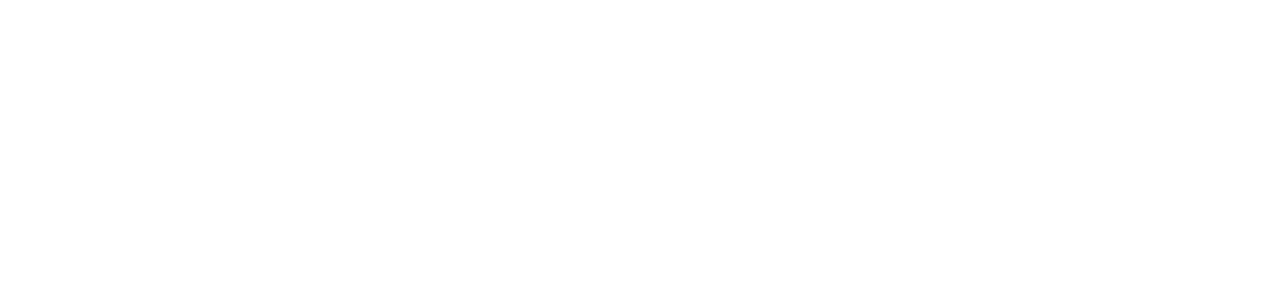
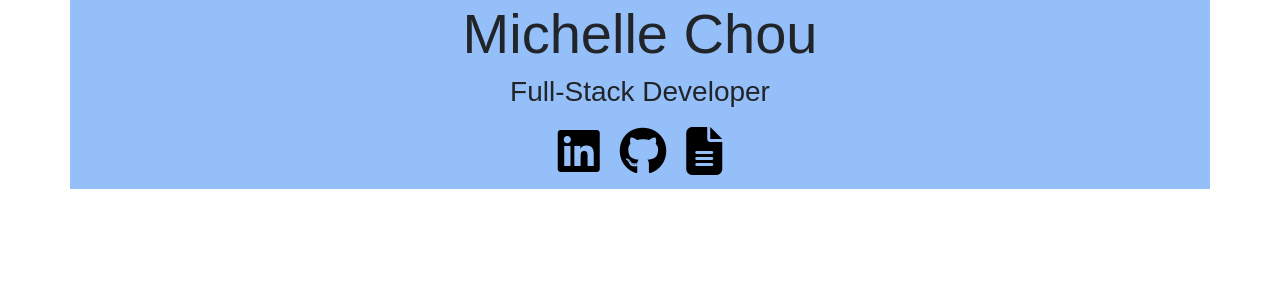
Before and after one commit to choumrdh/20_React_Portfolio, a React (Create React App) app in the folder react-portfolio/: page / in a window 1280 px wide. Shown: the top 300 px of the page. Built offline with nearby package versions, Linux system fonts and the light colour scheme.

Commit message:
created header

```diff
--- a/react-portfolio/public/index.html
+++ b/react-portfolio/public/index.html
@@ -24,7 +24,8 @@
       work correctly both with client-side routing and a non-root public URL.
       Learn how to configure a non-root public URL by running `npm run build`.
     -->
-    <title>React App</title>
+    <script src="https://kit.fontawesome.com/1c9a326535.js" crossorigin="anonymous"></script>
+    <title>Michelle's Portfolio</title>
   </head>
   <body>
     <noscript>You need to enable JavaScript to run this app.</noscript>
--- a/react-portfolio/src/App.js
+++ b/react-portfolio/src/App.js
@@ -1,22 +1,24 @@
 import React from 'react';
 import './App.css';
+import Header from "./components/header/Header";
 
 class App extends React.Component {
-  constructor(props){
-    super(props);
-    this.state = {
-      title:"Michelle Chou",
-      headerLink:[
-        {title: "About", path:"/"},
-        {title: "Project", path:"/project"},
-        {title: "contact", path:"/contact"}
-      ],
-     }
-  }
+  // constructor(props){
+  //   super(props);
+  //   this.state = {
+  //     title:"Michelle Chou",
+  //     headerLink:[
+  //       {title: "About", path:"/"},
+  //       {title: "Project", path:"/project"},
+  //       {title: "contact", path:"/contact"}
+  //     ],
+  //    }
+  // }
 
   render() {
     return (
       <>
+      <Header />
       </>
      );
   }
--- a/react-portfolio/src/components/header/Header.css
+++ b/react-portfolio/src/components/header/Header.css
@@ -0,0 +1,10 @@
+header {
+  background-color: rgb(148, 191, 248);
+  font-family: fantasy;
+}
+
+.social-icon a > span {
+  font-size: 3em;
+  padding: 10px;
+  color: black;
+}
--- a/react-portfolio/src/components/header/Header.js
+++ b/react-portfolio/src/components/header/Header.js
@@ -0,0 +1,46 @@
+import React, { Component } from "react";
+import "./Header.css";
+
+class Header extends Component {
+  render() {
+    return (
+      <header className="flex-column flex-md-row text-center container">
+        <h1 className="display-4">Michelle Chou</h1>
+        <h3>Full-Stack Developer</h3>
+        <div className="container">
+          <div className="social-icon">
+            <a
+              href="https://www.linkedin.com/in/michelle-chou-ba1b2a52/"
+              target="_blank"
+              rel="noopener noreferrer"
+            >
+              <span>
+                <i class="fab fa-linkedin"></i>
+              </span>
+            </a>
+            <a
+              href="https://github.com/choumrdh"
+              target="_blank"
+              rel="noopener noreferrer"
+            >
+              <span>
+                <i class="fab fa-github"></i>
+              </span>
+            </a>
+            <a
+              href="./Images/MChou_Resume2020.pdf"
+              target="_blank"
+              rel="noopener noreferrer"
+            >
+              <span>
+                <i class="fas fa-file-alt"></i>
+              </span>
+            </a>
+          </div>
+        </div>
+      </header>
+    );
+  }
+}
+
+export default Header;
```
Also changed, not shown: react-portfolio/src/logo.svg (deleted), 1 other file (tests, documents, lock files or other folders).
